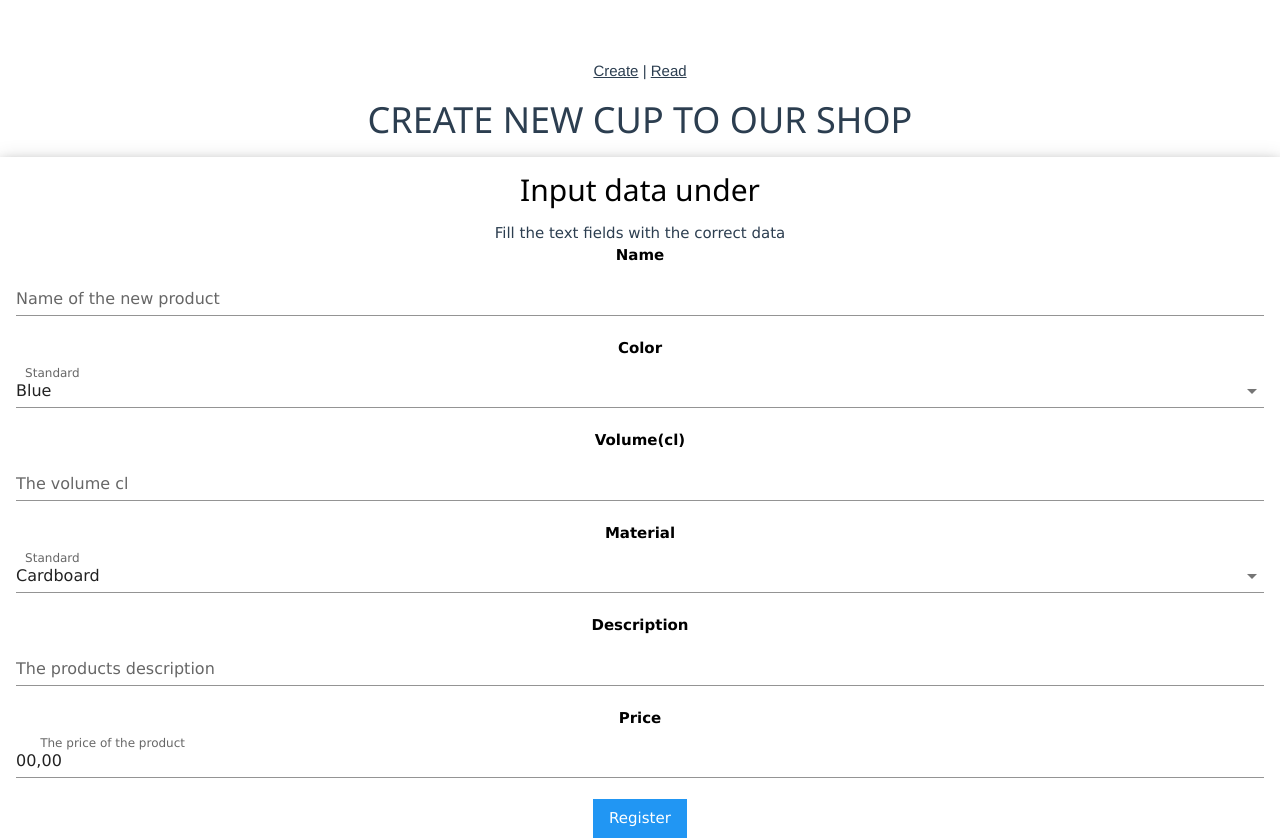
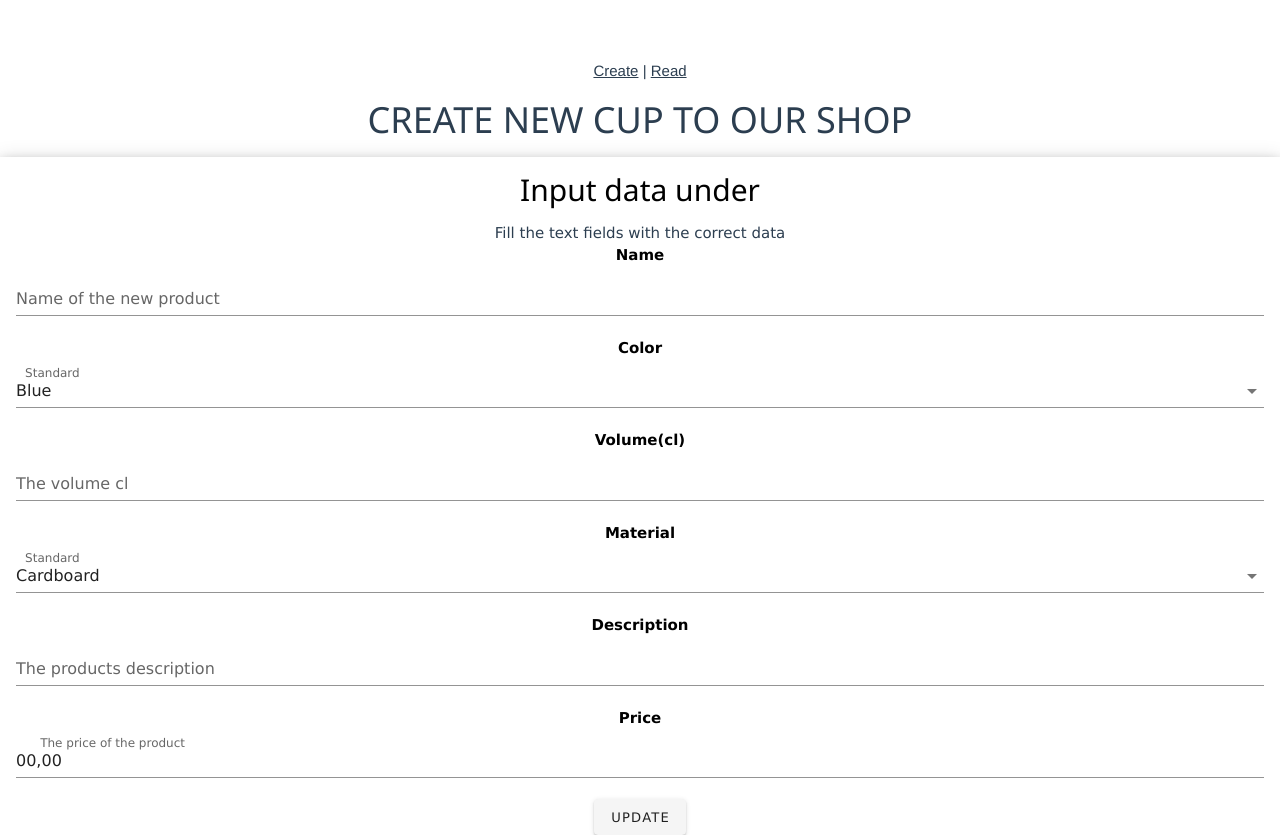
Before and after one commit to ThaCaper/ProjectKaffekopper, a Vue app in the folder vue_small_demo-master/: page /coffeeCupCreate in a window 1280 px wide. Built offline with nearby package versions, Linux system fonts and the light colour scheme; no server answers.

Commit message:
Update CoffeeCupCreate.vue

```diff
--- a/vue_small_demo-master/src/views/CoffeeCups/CoffeeCupCreate.vue
+++ b/vue_small_demo-master/src/views/CoffeeCups/CoffeeCupCreate.vue
@@ -51,9 +51,9 @@
                     required
             ></v-text-field>
             <p>
-
-            <button class="w3-btn w3-blue"  @click="createCoffeeCup">Register</button></p>
-        </form>
+            <v-btn @click="createCoffeeCup">Update</v-btn></p>
+                <!--<router-link :to="{path:'/coffeeCupList/'}"><button class="w3-btn w3-blue"  @click="createCoffeeCup">Register</button></router-link></p>
+        --></form>
 
         </body>
 
@@ -64,7 +64,7 @@
     import axios from 'axios';
     export default {
         mounted() {
-            this.createCoffeeCup()
+
         },
         data () {
             return {
@@ -90,6 +90,12 @@
                 }).then(() => {
                     this.$router.push({ path: '/coffeeCupList' })
                 });
+            },
+            fetchProducts() {
+
+                axios.get('http://coffeecupshop.azurewebsites.net/api/coffeeCups')
+                    .then((data) => {
+                        this.coffeeCups = data.data})
             }
         }
     };
```
